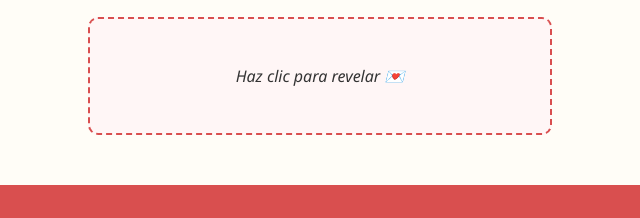
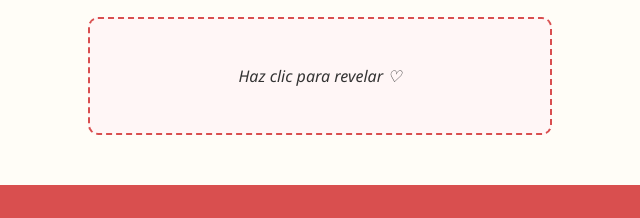
Before and after one commit to AyanamiVH/iluvyou, a plain HTML site: page historia.html in a window 1280 px wide. Shown: the part 7773-7991 px from the top of the page, 320-960 px from the left. Drawn offline with Linux system fonts and the light colour scheme.

Commit message:
Update historia.html

```diff
--- a/historia.html
+++ b/historia.html
@@ -99,7 +99,7 @@
   <section class="seccion carta">
     <h2>Una carta para ti</h2>
     <div class="carta-interactiva" onclick="mostrarLinea()">
-      <p id="linea-carta">Haz clic para revelar 💌</p>
+      <p id="linea-carta">Haz clic para revelar ♡</p>
     </div>
   </section>
 
```
